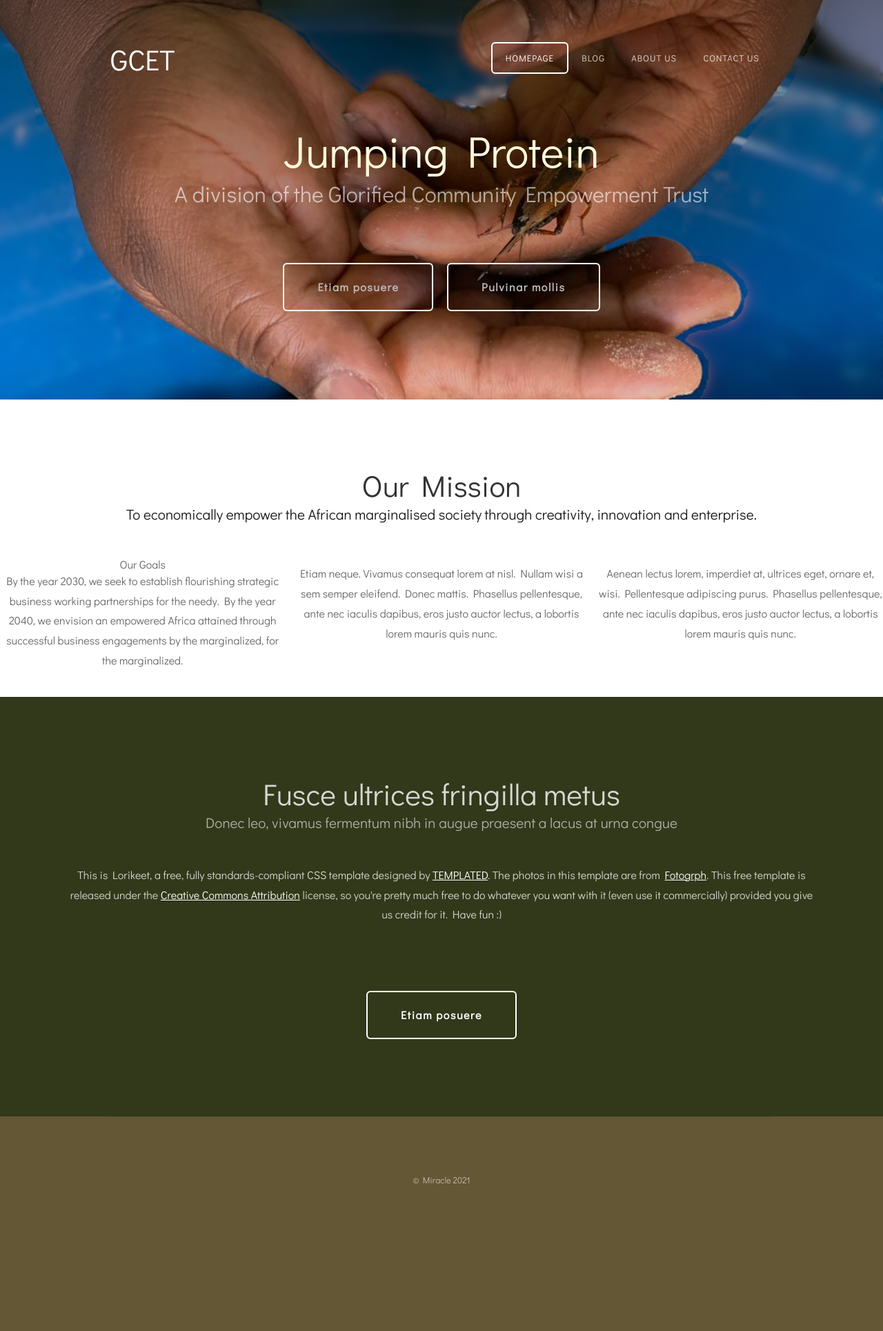
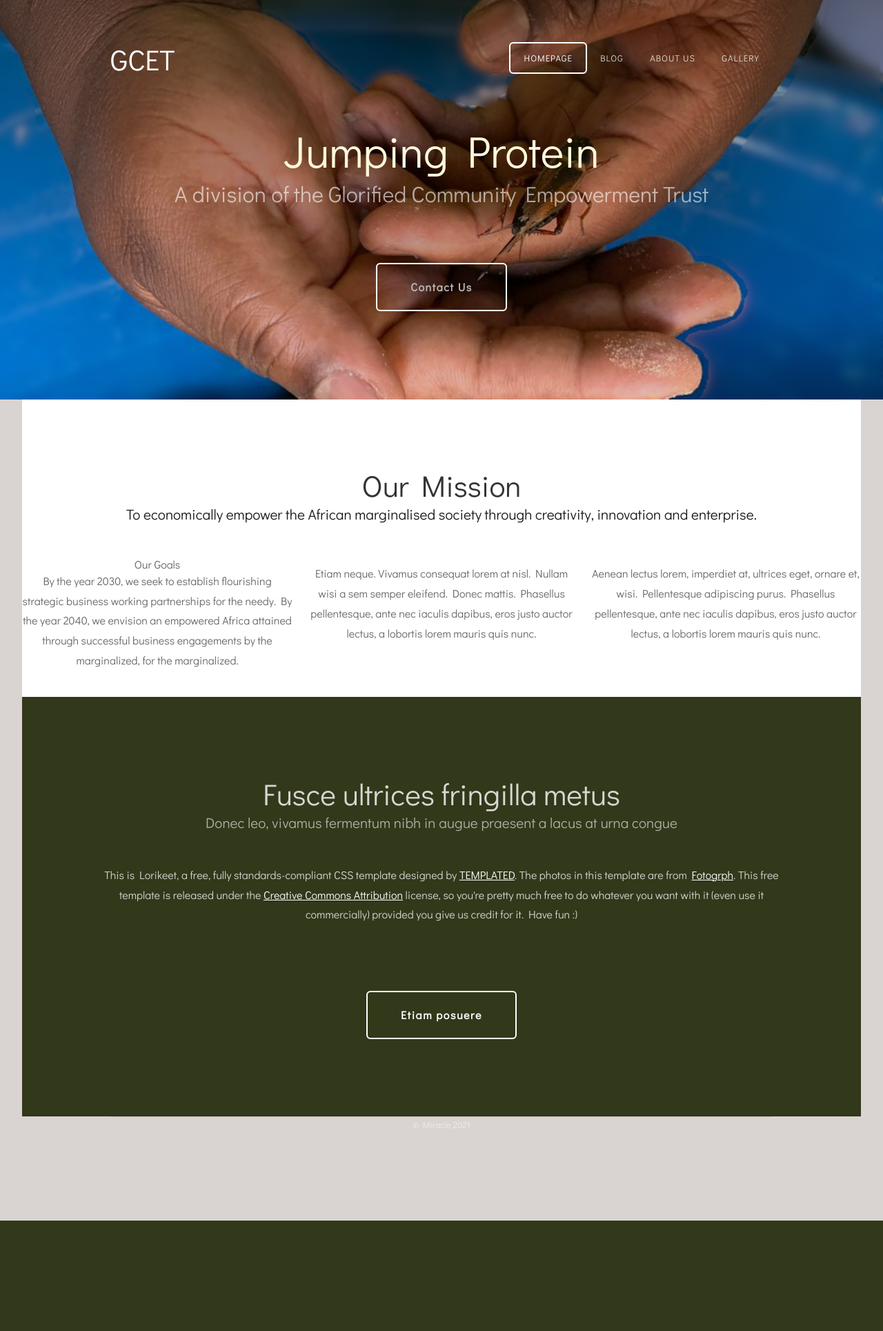
Before and after one commit to jordanmiracle/Jumpingprotein, a Django app: template webapp/templates/index.html in a window 1280 px wide. Shown: the whole page at 69% size. After the commit the page ends 1769 px from the top, so only its background shows below. Run offline with Django 3.2, Linux system fonts and the light colour scheme; the template is opened without the code that fills it, so the values that code supplies are empty; parts of the project's set-up code (start-up, migrations or seed data) failed here and were passed over.

Commit message:
Added button for contact, will likely remove. Changed the width so the main content don't take up the whole screen. Just experimenting.

```diff
--- a/static/webapp/css/style.css
+++ b/static/webapp/css/style.css
@@ -17,9 +17,9 @@ footer, header, hgroup, menu, nav {
 body {
     margin: 0;
     padding: 0;
-    background: #635735;
+    background: #54382f38;
     font-family: 'Didact Gothic', sans-serif;
-    font-size: 12pt;
+    font-size: 16px;
     font-weight: 200;
 
 
@@ -306,6 +306,7 @@ ul.contact li a.icon-rss:before {
     position: relative;
     padding: 1em 0em 2em 0em;
     background: #FFF;
+    width: 95%;
 
 }
 
@@ -461,7 +462,7 @@ ul.contact li a.icon-rss:before {
 
 #copyright {
     overflow: auto;
-    padding: 5em 0em;
+    padding: 0em 0em;
     border-top: 1px solid rgba(0, 0, 0, 0.08);
 }
 
@@ -487,6 +488,7 @@ ul.contact li a.icon-rss:before {
     background: #32381a;
     background-size: cover;
     text-align: center;
+    width: 95%;
 }
 
 #welcome .container {
--- a/webapp/templates/index.html
+++ b/webapp/templates/index.html
@@ -35,8 +35,8 @@
             <ul>
                 <li class="active"><a href="#" accesskey="1" title="">Homepage</a></li>
                 <li><a href="{% url 'blog:post_list' %}" accesskey="2" title="">Blog</a></li>
-                <li><a href="about.html" title="">About Us</a></li>
-                <li><a href="#" title="">Contact Us</a></li>
+                <li><a href="{% url 'about' %}" title="">About Us</a></li>
+                <li><a href="#" title="">Gallery</a></li>
             </ul>
         </div>
     </div>
@@ -46,8 +46,7 @@
             <span class="byline">A division of the Glorified Community Empowerment Trust</span>
         </div>
         <ul class="actions">
-            <li><a href="#" class="button">Etiam posuere</a></li>
-            <li><a href="#" class="button">Pulvinar mollis</a></li>
+            <li><a href="#" class="button">Contact Us</a></li>
         </ul>
     </div>
 </div>
```
